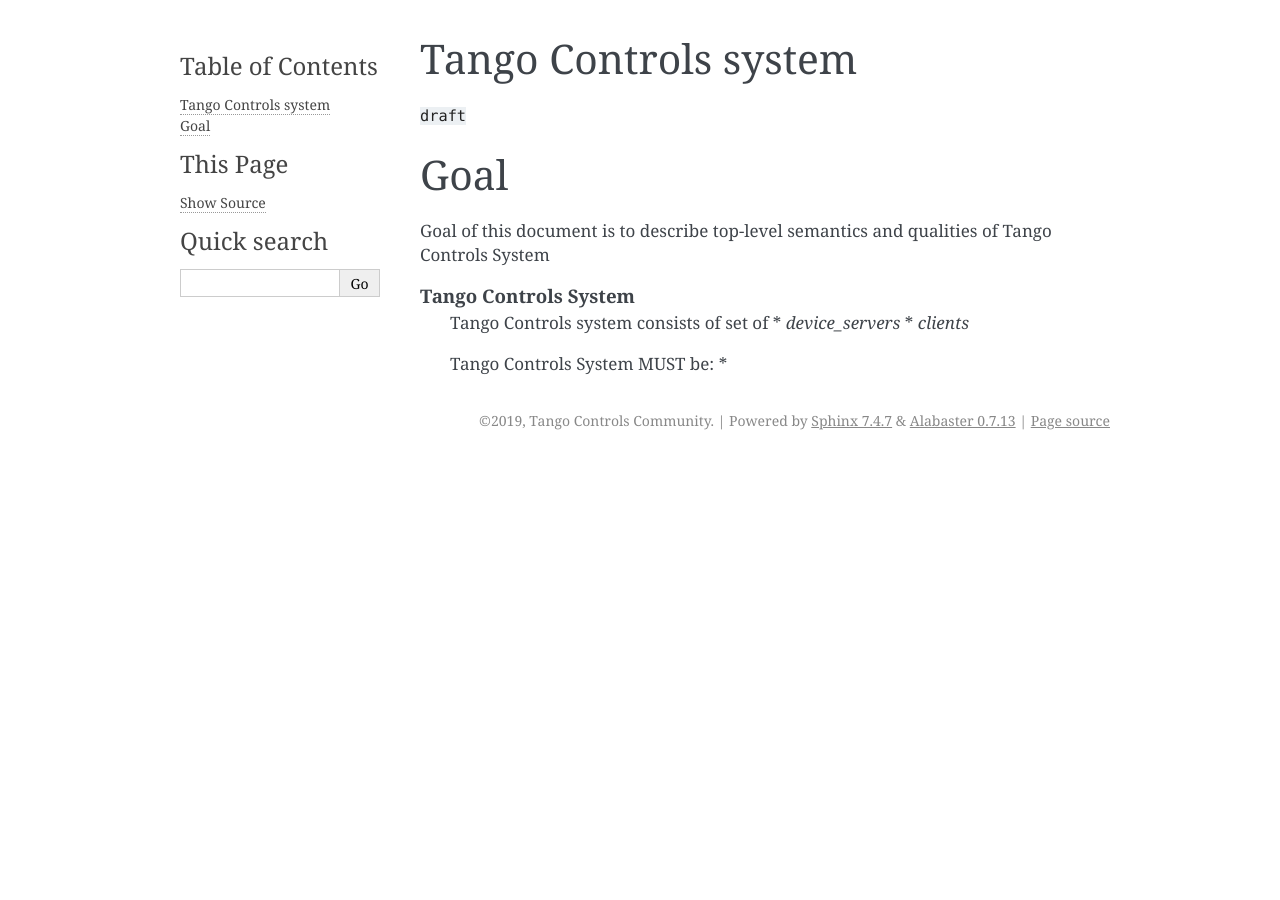
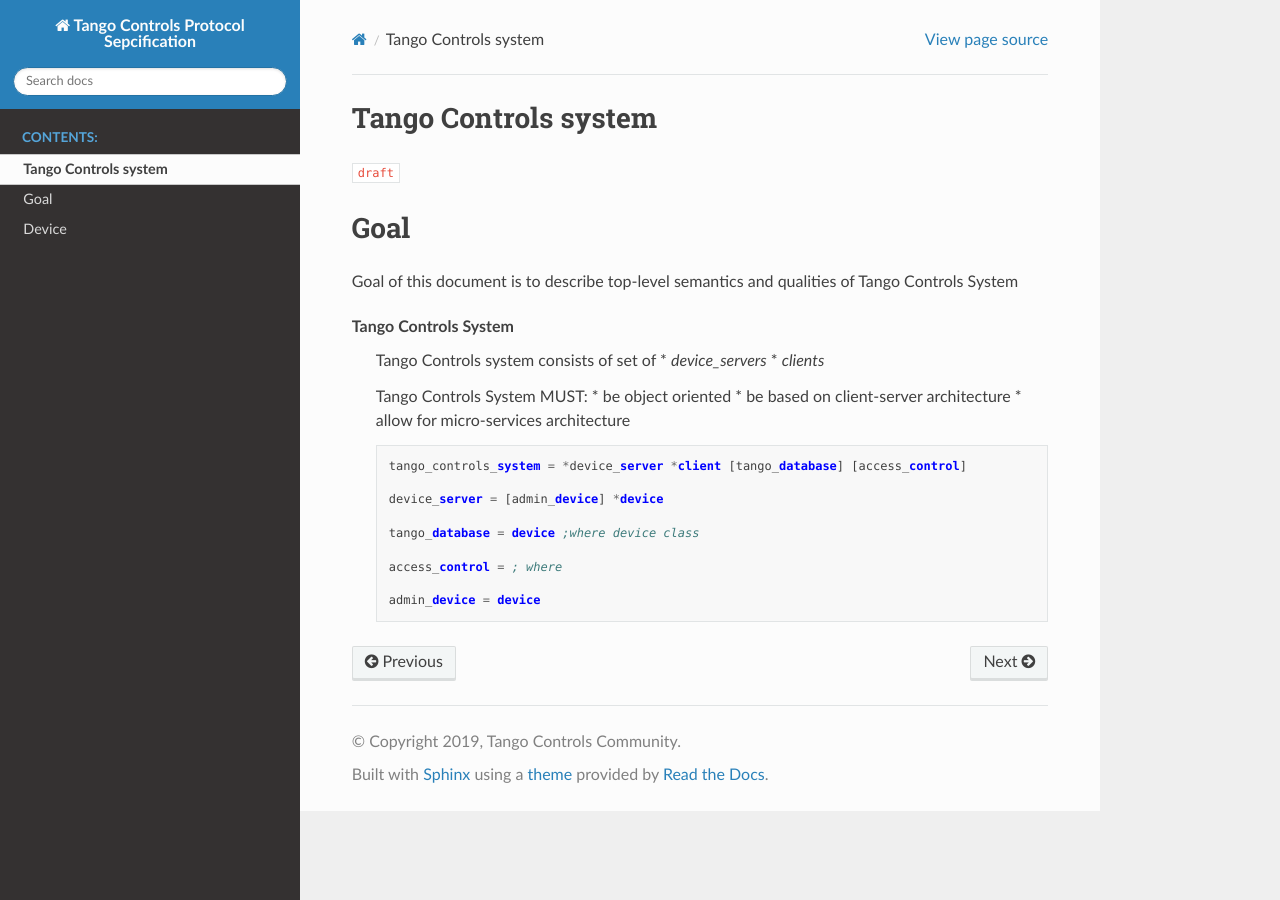
Before and after one commit to andygotz/tango-protocol-spec, a Sphinx documentation site: the page built from source/tango-controls-system.rst, in a window 1280 px wide. Built offline with Sphinx 7.4.7 and the Read the Docs theme 2.0.0, drawn with Linux system fonts in a browser that asks for light colours; cross-references to code outside the pages are shown as plain code.

Commit message:
Putting the first content...

```diff
--- a/source/conf.py
+++ b/source/conf.py
@@ -79,7 +79,7 @@
 # The theme to use for HTML and HTML Help pages.  See the documentation for
 # a list of builtin themes.
 #
-html_theme = 'alabaster'
+html_theme = 'sphinx_rtd_theme'
 
 # Theme options are theme-specific and customize the look and feel of a theme
 # further.  For a list of options available for each theme, see the
--- a/source/index.rst
+++ b/source/index.rst
@@ -31,6 +31,8 @@
    :caption: Contents:
 
    tango-controls-system
+   device
+   device-server
 
 
 
--- a/source/tango-controls-system.rst
+++ b/source/tango-controls-system.rst
@@ -16,11 +16,13 @@
       * `device_servers`
       * `clients`
 
-      Tango Controls System MUST be:
-      *
+      Tango Controls System MUST:
+      * be object oriented
+      * be based on client-server architecture
+      * allow for micro-services architecture
 
 
-      .. code-block::abnf
+      .. code-block:: abnf
 
          tango_controls_system = *device_server *client [tango_database] [access_control]
 
```
Also changed, not shown: source/device.rst (+4 -4 lines).
